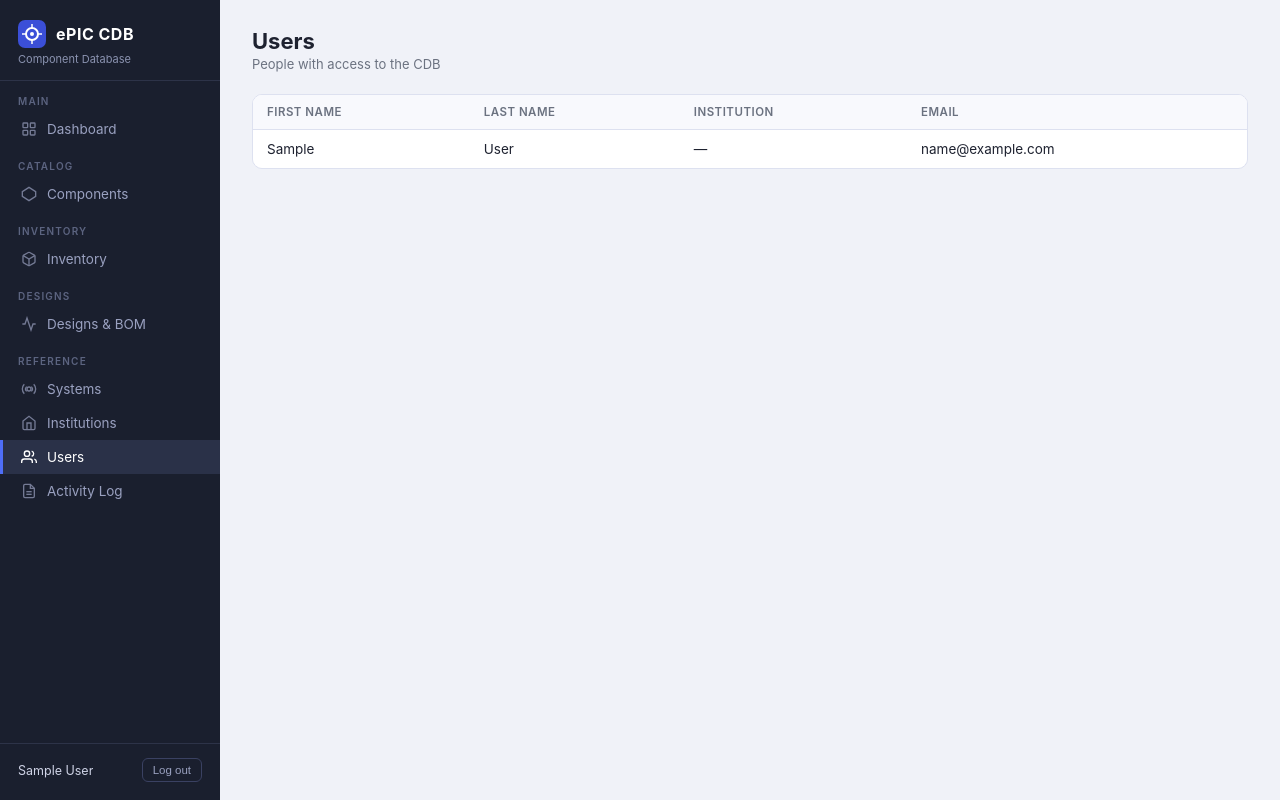
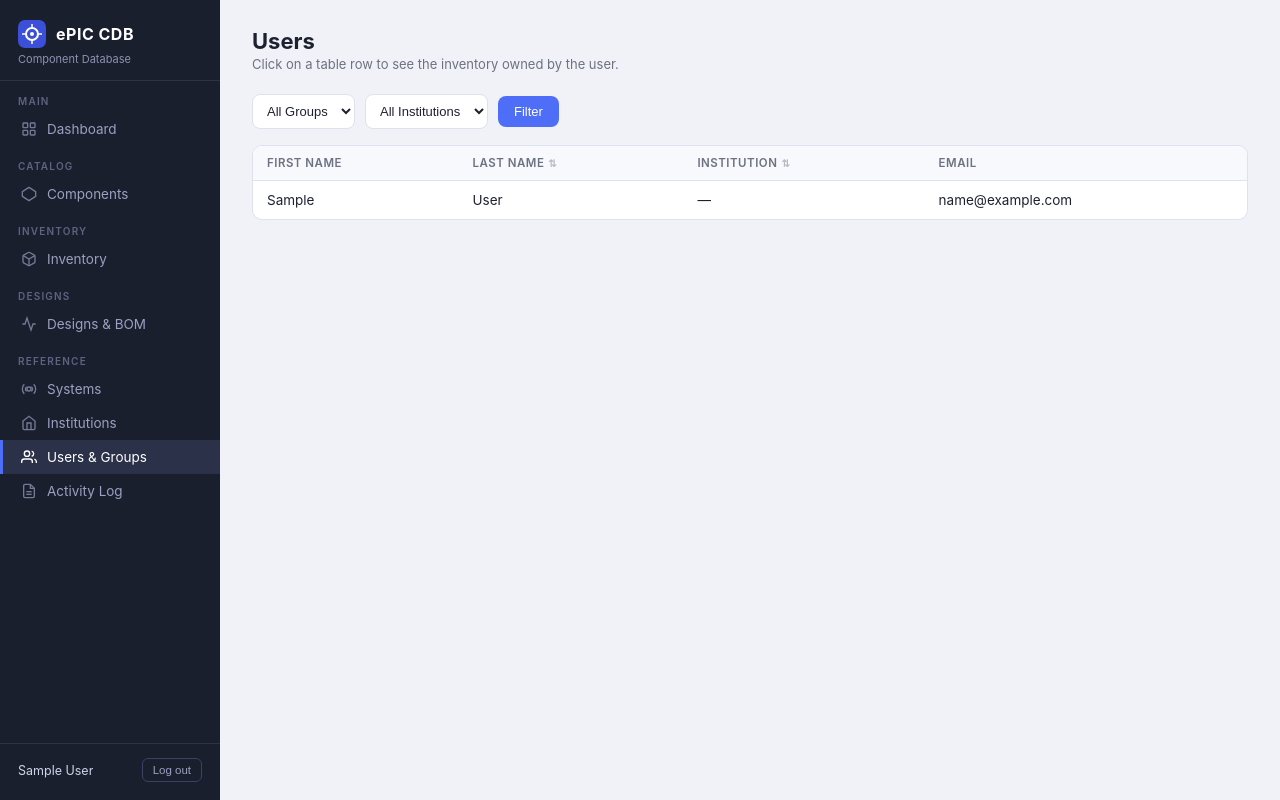
Before and after one commit to buddhasystem/epiCDB, a Django app: page /users/ in a window 1280 px wide. Run offline with Django 5.2, Linux system fonts and the light colour scheme; the visitor is signed in with stand-in values (Sample User, id 1); data comes from the database, SQL or seed files in the repository; data that the repository does not hold is empty.

Commit message:
Improving the user page.

```diff
--- a/cdb/templates/cdb/base.html
+++ b/cdb/templates/cdb/base.html
@@ -341,7 +341,7 @@
   </a>
   <a href="{% url 'user-list' %}" class="{% if active_page == 'users' %}active{% endif %}">
     <svg width="16" height="16" viewBox="0 0 24 24" fill="none" stroke="currentColor" stroke-width="2"><path d="M17 21v-2a4 4 0 0 0-4-4H5a4 4 0 0 0-4 4v2"/><circle cx="9" cy="7" r="4"/><path d="M23 21v-2a4 4 0 0 0-3-3.87"/><path d="M16 3.13a4 4 0 0 1 0 7.75"/></svg>
-    Users
+    Users &amp; Groups
   </a>
   <a href="{% url 'log-list' %}" class="{% if active_page == 'logs' %}active{% endif %}">
     <svg width="16" height="16" viewBox="0 0 24 24" fill="none" stroke="currentColor" stroke-width="2"><path d="M14 2H6a2 2 0 0 0-2 2v16a2 2 0 0 0 2 2h12a2 2 0 0 0 2-2V8z"/><polyline points="14 2 14 8 20 8"/><line x1="16" y1="13" x2="8" y2="13"/><line x1="16" y1="17" x2="8" y2="17"/></svg>
--- a/cdb/templates/cdb/users.html
+++ b/cdb/templates/cdb/users.html
@@ -2,20 +2,59 @@
 {% block title %}Users — ePIC CDB{% endblock %}
 
 {% block content %}
+<style>
+.th-sort { cursor:pointer; white-space:nowrap; user-select:none; }
+.th-sort a { color:inherit; text-decoration:none; display:flex; align-items:center; gap:4px; }
+.sort-icon { font-size:10px; opacity:.45; }
+.sort-icon.active { opacity:1; color:var(--accent); }
+</style>
+
 <div class="page-header">
   <div>
     <h1>Users</h1>
-    <div class="page-subtitle">People with access to the CDB</div>
+    <div class="page-subtitle">Click on a table row to see the inventory owned by the user.</div>
   </div>
 </div>
 
+<form method="get" class="toolbar">
+  <select name="group" class="filter-select">
+    <option value="">All Groups</option>
+    {% for grp in groups %}
+      <option value="{{ grp.name }}" {% if group == grp.name %}selected{% endif %}>{{ grp.name }}</option>
+    {% endfor %}
+  </select>
+  <select name="institution" class="filter-select">
+    <option value="">All Institutions</option>
+    {% for inst in institutions %}
+      <option value="{{ inst.abbreviation }}" {% if institution == inst.abbreviation %}selected{% endif %}>
+        {{ inst.abbreviation }} — {{ inst.name }}
+      </option>
+    {% endfor %}
+  </select>
+  <button type="submit" class="btn btn-primary">Filter</button>
+  {% if group or institution %}<a href="{% url 'user-list' %}" class="btn btn-ghost">Clear</a>{% endif %}
+</form>
+
+{% with csort=sort cdir=dir cqs=sort_qs %}
 <div class="table-wrap">
   <table>
     <thead>
       <tr>
         <th>First Name</th>
-        <th>Last Name</th>
-        <th>Institution</th>
+        {% with col="last_name" label="Last Name" %}
+        <th class="th-sort">
+          <a href="?{{ cqs }}&sort={{ col }}&dir={% if csort == col and cdir == 'asc' %}desc{% else %}asc{% endif %}">
+            {{ label }}<span class="sort-icon {% if csort == col %}active{% endif %}">{% if csort == col %}{% if cdir == 'asc' %}▲{% else %}▼{% endif %}{% else %}⇅{% endif %}</span>
+          </a>
+        </th>
+        {% endwith %}
+        {% with col="institution" label="Institution" %}
+        <th class="th-sort">
+          <a href="?{{ cqs }}&sort={{ col }}&dir={% if csort == col and cdir == 'asc' %}desc{% else %}asc{% endif %}">
+            {{ label }}<span class="sort-icon {% if csort == col %}active{% endif %}">{% if csort == col %}{% if cdir == 'asc' %}▲{% else %}▼{% endif %}{% else %}⇅{% endif %}</span>
+          </a>
+        </th>
+        {% endwith %}
         <th>Email</th>
       </tr>
     </thead>
@@ -33,4 +72,5 @@
     </tbody>
   </table>
 </div>
+{% endwith %}
 {% endblock %}
--- a/cdb/views_web.py
+++ b/cdb/views_web.py
@@ -584,11 +584,46 @@ def system_detail(request, pk):
 @login_required
 def user_list(request):
     """List all site users (excluding the built-in "admin" account) with
-    their name, home institution, and email."""
+    their name, home institution, and email. Optionally filtered down to
+    one group via ?group=<name> and/or one institution via
+    ?institution=<abbreviation>, and sortable by Last Name or Institution
+    via ?sort=last_name|institution&dir=asc|desc."""
+    group        = request.GET.get('group', '')
+    institution  = request.GET.get('institution', '')
+    sort         = request.GET.get('sort', '')
+    direction    = request.GET.get('dir', 'asc')
+
     users = User.objects.exclude(username='admin').select_related(
         'profile__institution',
-    ).order_by('first_name', 'last_name', 'username')
-    context = {'users': users, 'active_page': 'users'}
+    )
+    if group:
+        users = users.filter(groups__name=group)
+    if institution:
+        users = users.filter(profile__institution__abbreviation=institution)
+
+    _sort_map = {
+        'last_name':   'last_name',
+        'institution': 'profile__institution__name',
+    }
+    if sort in _sort_map:
+        order_field = _sort_map[sort]
+        if direction == 'desc':
+            order_field = '-' + order_field
+        users = users.order_by(order_field, 'first_name', 'username')
+    else:
+        users = users.order_by('first_name', 'last_name', 'username')
+
+    context = {
+        'users':        users,
+        'groups':       Group.objects.order_by('name'),
+        'group':        group,
+        'institutions': Institution.objects.order_by('name'),
+        'institution':  institution,
+        'sort':         sort,
+        'dir':          direction,
+        'sort_qs':      _qs(request, 'sort', 'dir'),
+        'active_page':  'users',
+    }
     return render(request, 'cdb/users.html', context)
 
 
```
